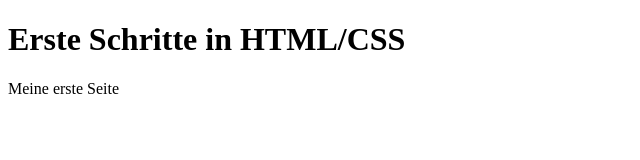
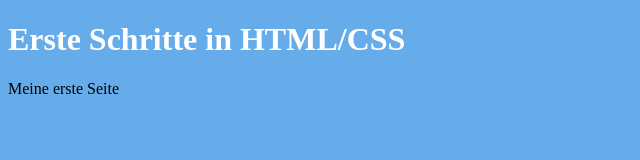
Before and after one commit to davidroemeth/about_me, a plain HTML site: page index.html in a window 1280 px wide. Shown: the whole page, without its empty margins (0-640 px from the left). Drawn offline with Linux system fonts and the light colour scheme.

Commit message:
color and title change

```diff
--- a/index.html
+++ b/index.html
@@ -3,6 +3,10 @@
 <head>
     <meta charset="UTF-8">
     <title>Schnelldurchlauf HTML/CSS</title>
+    <style>
+        body { background-color: rgb(102, 172, 234);}
+        h1 {color: white;}
+    </style>
 </head>
 <body>
     <h1>Erste Schritte in HTML/CSS</h1>
```
